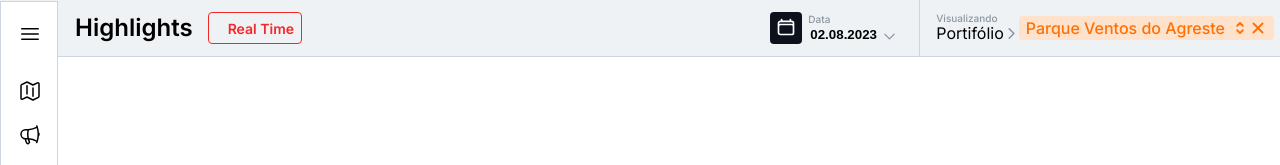
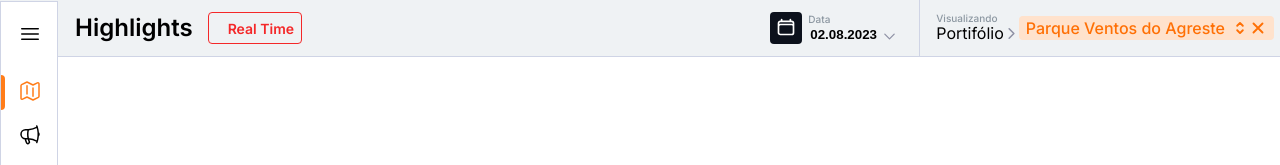
Before and after one commit to patrickbrito95/delfos-dashboard, a React (Vite) app: page / in a window 1280 px wide. Shown: the top 165 px of the page. Built offline with nearby package versions, Linux system fonts and the light colour scheme.

Commit message:
feat: finish navbar

```diff
--- a/src/App.jsx
+++ b/src/App.jsx
@@ -1,14 +1,21 @@
-import { Header } from "./components/Header"
-import { Navbar } from "./components/Navbar"
+import { BrowserRouter, Route, Routes } from "react-router-dom"
+import { Home } from "./screens/Home/Home"
 
 
 function App() {
 
   return (
-    <div>
-      <Header />
-      <Navbar />
-    </div>
+    <BrowserRouter>
+      <Routes>
+        <Route path="/" element={<Home />} />
+        <Route path="/ocorrencias" element={<Home />} />
+        <Route path="/performance" element={<Home />} />
+        <Route path="/energy-losses" element={<Home />} />
+        <Route path="/analises" element={<Home />} />
+        <Route path="/relatorios" element={<Home />} />
+        <Route path="/config" element={<Home />} />
+      </Routes>
+    </BrowserRouter>
   )
 }
 
--- a/src/components/Icon/index.jsx
+++ b/src/components/Icon/index.jsx
@@ -45,7 +45,7 @@ const Icon = (props) => {
                     height="24"
                     viewBox="0 0 24 24"
                     strokeWidth="1.5"
-                    stroke="#000000"
+                    stroke={props.color || "#000000"}
                     fill="none"
                     strokeLinecap="round"
                     strokeLinejoin="round"
@@ -62,7 +62,7 @@ const Icon = (props) => {
                     height="24"
                     viewBox="0 0 24 24"
                     strokeWidth="1.5"
-                    stroke="#000000"
+                    stroke={props.color || "#000000"}
                     fill="none"
                     strokeLinecap="round"
                     strokeLinejoin="round"
@@ -79,7 +79,7 @@ const Icon = (props) => {
                     height="24"
                     viewBox="0 0 24 24"
                     strokeWidth="1.5"
-                    stroke="#000000"
+                    stroke={props.color || "#000000"}
                     fill="none"
                     strokeLinecap="round"
                     strokeLinejoin="round"
@@ -96,7 +96,7 @@ const Icon = (props) => {
                     height="24"
                     viewBox="0 0 24 24"
                     strokeWidth="1.5"
-                    stroke="#000000"
+                    stroke={props.color || "#000000"}
                     fill="none"
                     strokeLinecap="round"
                     strokeLinejoin="round"
@@ -113,7 +113,7 @@ const Icon = (props) => {
                     height="24"
                     viewBox="0 0 24 24"
                     strokeWidth="1.5"
-                    stroke="#000000"
+                    stroke={props.color || "#000000"}
                     fill="none"
                     strokeLinecap="round"
                     strokeLinejoin="round"
@@ -130,7 +130,7 @@ const Icon = (props) => {
                     height="24"
                     viewBox="0 0 24 24"
                     strokeWidth="1.5"
-                    stroke="#000000"
+                    stroke={props.color || "#000000"}
                     fill="none"
                     strokeLinecap="round"
                     strokeLinejoin="round"
@@ -147,7 +147,7 @@ const Icon = (props) => {
                     height="24"
                     viewBox="0 0 24 24"
                     strokeWidth="1.5"
-                    stroke="#000000"
+                    stroke={props.color || "#000000"}
                     fill="none"
                     strokeLinecap="round"
                     strokeLinejoin="round"
--- a/src/components/Navbar/index.jsx
+++ b/src/components/Navbar/index.jsx
@@ -1,7 +1,7 @@
 import React, { useState } from 'react';
 import './style.css';
 import { NavbarItem } from '../NavbarItem';
-import { useLocation } from 'react-router-dom';
+import { Link, useLocation } from 'react-router-dom';
 
 export const Navbar = () => {
     const [open, setOpen] = useState(false);
@@ -22,10 +22,6 @@ export const Navbar = () => {
         }
     };
 
-    const isActiveRoute = location.pathname === `/${name.toLowerCase()}`;
-
-    console.log(isActiveRoute)
-
     return (
         <div
             className={`navbar${hover ? "-opener" : open ? "-fixed" : ""}`}
@@ -39,20 +35,34 @@ export const Navbar = () => {
                 onMouseLeave={handleMouseLeave}
             >
                 <div onClick={() => setHover(false)} className={`${hover || open ? 'wrapper-close' : "wrapper-close-transparent"}`}>
-                    <NavbarItem open={open} hover={hover} name="Fechar menu" iconName="menu" />
+                    <NavbarItem open={open} hover={hover} name="Fechar menu" iconName="menu" isSection={false} />
                 </div>
-                <NavbarItem isActiveRoute={location.pathname === `/highlights`} open={open} hover={hover} name="Highlights" iconName="map" location={location} />
-                <NavbarItem open={open} hover={hover} name="Ocorrências" iconName="speakerphone" location={location} />
-                <NavbarItem open={open} hover={hover} name="Performance" iconName="chart-bar" notifications={22} location={location} />
-                <NavbarItem open={open} hover={hover} name="Energy Losses" iconName="trending-down" notifications={25} location={location} />
-                <NavbarItem open={open} hover={hover} name="Análises" iconName="beaker" location={location} />
-                <NavbarItem open={open} hover={hover} name="Relatórios" iconName="clipboard-list" location={location} />
+                <Link className='custom-link' to="/">
+                    <NavbarItem color={location.pathname === "/" ? "#FF7D1A" : "#000000"} isActiveRoute={location.pathname === `/`} open={open} hover={hover} name="Highlights" iconName="map" location={location} />
+                </Link>
+                <Link className='custom-link' to="/ocorrencias">
+                    <NavbarItem color={location.pathname === "/ocorrencias" ? "#FF7D1A" : "#000000"} isActiveRoute={location.pathname === `/ocorrencias`} open={open} hover={hover} name="Ocorrências" iconName="speakerphone" location={location} />
+                </Link>
+                <Link className='custom-link' to="/performance">
+                    <NavbarItem color={location.pathname === "/performance" ? "#FF7D1A" : "#000000"} isActiveRoute={location.pathname === `/performance`} open={open} hover={hover} name="Performance" iconName="chart-bar" notifications={22} location={location} />
+                </Link>
+                <Link className='custom-link' to="/energy-losses">
+                    <NavbarItem color={location.pathname === "/energy-losses" ? "#FF7D1A" : "#000000"} isActiveRoute={location.pathname === `/energy-losses`} open={open} hover={hover} name="Energy Losses" iconName="trending-down" notifications={25} location={location} />
+                </Link>
+                <Link className='custom-link' to="/analises">
+                    <NavbarItem color={location.pathname === "/analises" ? "#FF7D1A" : "#000000"} isActiveRoute={location.pathname === `/analises`} open={open} hover={hover} name="Análises" iconName="beaker" location={location} />
+                </Link>
+                <Link className='custom-link' to="/relatorios">
+                    <NavbarItem color={location.pathname === "/relatorios" ? "#FF7D1A" : "#000000"} isActiveRoute={location.pathname === `/relatorios`} open={open} hover={hover} name="Relatórios" iconName="clipboard-list" location={location} />
+                </Link>
             </div>
             <div>
-                <NavbarItem open={open} hover={hover} name="Configurações" iconName="cog" />
+                <Link className='custom-link' to="/config">
+                    <NavbarItem color={location.pathname === "/config" ? "#FF7D1A" : "#000000"} isActiveRoute={location.pathname === `/config`} open={open} hover={hover} name="Configurações" iconName="cog" />
+                </Link>
                 <NavbarItem open={open} hover={hover} name="Sair da Conta" iconName="logout" />
                 <div className={`ecopower-navbar-item-${hover || open ? "open" : "closed"}`}>
-                    <NavbarItem open={open} hover={hover} name="EcoPower Monitor" iconName="eco-power" />
+                    <NavbarItem open={open} hover={hover} name="EcoPower Monitor" iconName="eco-power" isSection={false} />
                 </div>
             </div>
         </div>
--- a/src/components/Navbar/style.css
+++ b/src/components/Navbar/style.css
@@ -69,3 +69,18 @@
 .ecopower-navbar-item-open {
     font-weight: 600;
 }
+
+.custom-link {
+    text-decoration: none;
+    color: #000000;
+}
+
+.custom-link:visited {
+    color: #000000;
+    background-color: transparent;
+}
+
+.custom-link:focus {
+    color: #000000;
+    background-color: transparent;
+}
--- a/src/components/NavbarItem/index.jsx
+++ b/src/components/NavbarItem/index.jsx
@@ -3,7 +3,7 @@ import Icon from '../Icon';
 import './style.css';
 import { NotificationPill } from '../NotificationPill';
 
-export const NavbarItem = ({ iconName, open = false, name, hover = false, moreOptions = false, notifications, isActiveRoute }) => {
+export const NavbarItem = ({ iconName, open = false, name, hover = false, moreOptions = false, notifications, isActiveRoute, color, isSection = true }) => {
 
     return (
         <div>
@@ -13,20 +13,26 @@ export const NavbarItem = ({ iconName, open = false, name, hover = false, moreOp
                         <div className='icon-active'>
                         </div>
                     )}
-                    <Icon name={iconName} />
+                    <Icon color={color} name={iconName} />
                 </div>
             ) : (
                 <div className='wrapper-icon-named'>
-                    <Icon name={iconName} />
+                    {isActiveRoute && (
+                        <div className='icon-named-active'>
+                        </div>
+                    )}
+                    <Icon color={color} name={iconName} />
                     <div>{name}</div>
                     {notifications && (
                         <div className='wrapper-notification-navbar-item'>
                             <NotificationPill notifications={notifications} />
                         </div>
                     )}
-                    <div className="wrapper-chevron-icon">
-                        <Icon name={`chevron${moreOptions ? '-down' : '-right'}`} />
-                    </div>
+                    {isSection && (
+                        <div className="wrapper-chevron-icon">
+                            <Icon name={`chevron${moreOptions ? '-down' : '-right'}`} />
+                        </div>
+                    )}
                 </div>
             )}
 
--- a/src/components/NavbarItem/style.css
+++ b/src/components/NavbarItem/style.css
@@ -15,9 +15,10 @@
     margin-left: 17px;
     cursor: pointer;
     position: absolute;
-    background-color: red;
-    width: 5px;
-    height: 30px;
+    background-color: #FF7D1A;
+    border-radius: 0px 5px 5px 0px;
+    width: 4px;
+    height: 35px;
     left: -17px;
 }
 
@@ -32,18 +33,34 @@
     cursor: pointer;
 }
 
+.icon-named-active {
+    position: relative;
+    display: flex;
+    margin: 20px 0px 8px 0px;
+    font-size: 16px;
+    font-weight: 500;
+    margin-left: 17px;
+    cursor: pointer;
+    position: absolute;
+    background-color: #FF7D1A;
+    border-radius: 0px 5px 5px 0px;
+    width: 4px;
+    height: 35px;
+    left: -43px;
+}
+
 .wrapper-icon-named:hover {
     font-weight: 600;
 }
 
 .wrapper-icon div {
-    margin-top: -2px;
+    margin-top: -4px;
     white-space: nowrap;
 }
 
 .wrapper-icon-named div {
     margin-left: 26px;
-    margin-top: 2px;
+    margin-top: -4px;
     white-space: nowrap;
 }
 
--- /dev/null
+++ b/src/screens/Home/Home.jsx
@@ -0,0 +1,12 @@
+import React from 'react';
+import { Header } from '../../components/Header';
+import { Navbar } from '../../components/Navbar';
+
+export const Home = () => {
+    return (
+        <div>
+            <Header />
+            <Navbar />
+        </div>
+    )
+}
```
